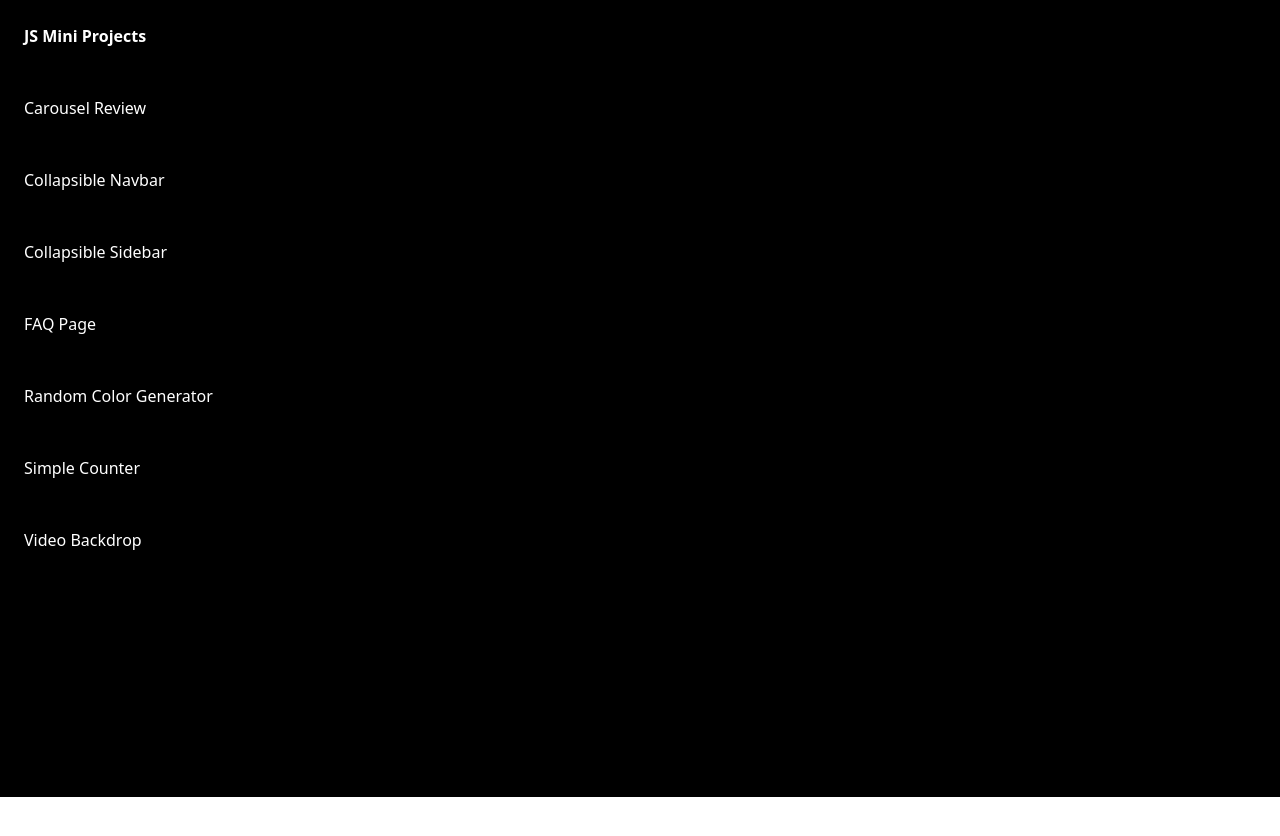
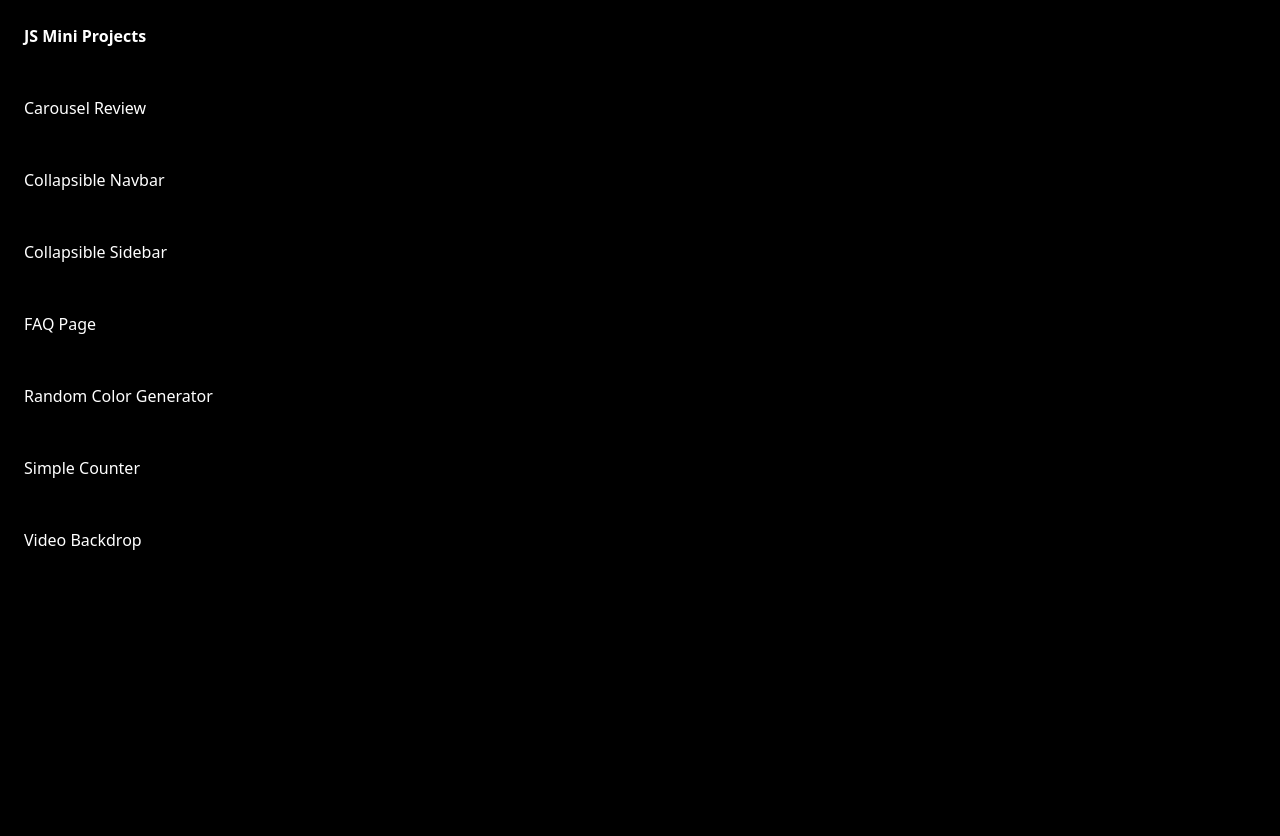
Before and after one commit to fathulfahmy/js-mini-projects, a website: page index.html in a window 1280 px wide. Before the commit the page ends 800 px from the top, so only its background shows below. Drawn offline with Linux system fonts and the light colour scheme.

```diff
--- a/index.html
+++ b/index.html
@@ -16,7 +16,7 @@
 				<h2 class="font-bold">JS Mini Projects</h2>
 			</div>
 		</nav>
-		<main class="h-[calc(100vh-75px)] bg-black">
+		<main class="h-screen bg-black">
 			<ul class="">
 				<a href="./public/carousel-review/index.html">
 					<li class="p-6 bg-black hover:bg-slate-700 text-white">
```
Also changed, not shown: public/faq-page/index.html (+1 -1 lines), public/styles.css.
